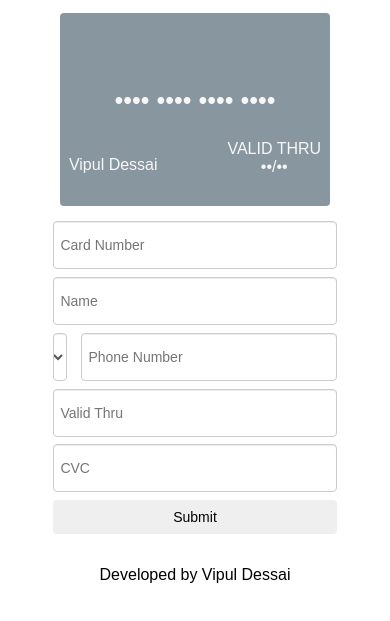
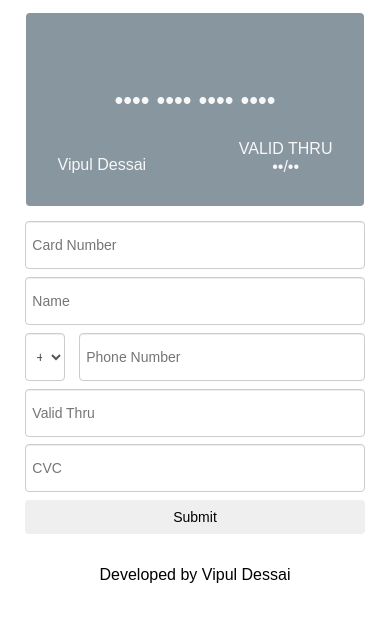
Before and after one commit to vipulDessai/anti-enigma-form, a website: page index.html in a window 390 px wide. Shown: the part 101-722 px from the top of the page. Drawn offline with nearby package versions, Linux system fonts and the light colour scheme; files that its build step writes are made by us from their sources.

Commit message:
added responsive css n note

```diff
--- a/index.html
+++ b/index.html
@@ -4,7 +4,7 @@
 <head>
     <meta charset="UTF-8">
     <meta name="viewport" content="width=device-width, initial-scale=1.0">
-    <title>Wise Form</title>
+    <title>Anti Enigma Form</title>
     <link rel="stylesheet" href="./build/style.css">
 </head>
 
@@ -57,25 +57,27 @@
         </div>
         <form>
             <div class="m-5 flex">
-                <input type="text" placeholder="Card Number" class="form-control" id="card-number"
+                <input type="text" name="card-number" placeholder="Card Number" class="form-control" id="card-number"
                     aria-describedby="card-number" maxlength="19">
             </div>
             <div class="m-5 flex">
-                <input type="text" placeholder="Name" class="form-control" id="card-user-name"
+                <input type="text" name="card-user-name" placeholder="Name" class="form-control" id="card-user-name"
                     aria-describedby="card-user-name" maxlength="50">
             </div>
             <div class="m-5 flex">
-                <select name="country-code" id="country-code" class="form-control select flex-s m-r-10">
-                    <option>+91</option>
-                    <option>001</option>
+                <select name="country-code" id="country-code" class="form-control select flex-s m-r-10"
+                    aria-describedby="country-code">
+                    <option value="10" data-maxlength="10">+91</option>
+                    <option value="11" data-maxlength="11">001</option>
                 </select>
-                <input type="text" placeholder="Phone Number" class="form-control" id="phone-number"
-                    aria-describedby="expiry-date" maxlength="10">
+                <input type="text" name="phone-number" placeholder="Phone Number" class="form-control" id="phone-number"
+                    aria-describedby="phone-number" maxlength="10">
             </div>
             <div class="m-5 flex flex-wrap">
-                <input type="text" placeholder="Valid Thru" class="form-control m-r-10 expiry-date" id="expiry-date"
+                <input type="text" name="expiry-date" placeholder="Valid Thru" class="form-control m-r-10 expiry-date" id="expiry-date"
                     aria-describedby="expiry-date" maxlength="5">
-                <input type="password" placeholder="CVC" class="form-control flex-s" id="cvc" aria-describedby="cvc" maxlength="3">
+                <input type="password" name="cvc" placeholder="CVC" class="form-control flex-s" id="cvc"
+                    aria-describedby="cvc" maxlength="3">
             </div>
             <div class="m-5 flex">
                 <input type="submit" class="btn w-100" value="Submit">
--- a/styles/style.scss
+++ b/styles/style.scss
@@ -1,25 +1,13 @@
 $screen-sm-max: 540px;
-$screen-md-max: 800px;
-$screen-lg-max: 1100px;
-$screen-xl-max: 1500px;
+$screen-lg-min: 540px;
 
 @mixin sm {
     @media only screen and (max-width: $screen-sm-max) {
         @content;
     }
 }
-@mixin md {
-    @media only screen and (max-width: $screen-md-max) {
-        @content;
-    }
-}
 @mixin lg {
-    @media only screen and (max-width: $screen-lg-max) {
-        @content;
-    }
-}
-@mixin xl {
-    @media only screen and (max-width: $screen-xl-max) {
+    @media only screen and (min-width: $screen-lg-min) {
         @content;
     }
 }
@@ -101,16 +89,6 @@ ul {
     border-color: #adadad;
     text-decoration: none;
 }
-.container {
-    margin: 0 auto;
-    width: 50%;
-    @include sm {
-        width: 95%;
-    }
-    @include md {
-        width: 80%;
-    }
-}
 .m-5 {
     margin: 0.5em;
 }
@@ -131,17 +109,13 @@ ul {
         }
     }
 }
-.expiry-date {
-    @include sm {
-        margin-right: 0;
-        margin-bottom: 0.5em;
-    }
-}
+
+.container {
+    margin: 0 auto;
     .credit-card {
         position: relative;
         margin: 0 auto;
         height: 200px;
-    width: 40%;
         &:hover .credit-card-front {
             transform: rotateY(-180deg)
         }
@@ -185,16 +159,37 @@ ul {
                 background-color: #adadad;
             }
         }
-    @include xl {
+        @include lg {
             width: 70%;
         }
-    @include lg {
+        @include sm {
+            width: 95%;
+        }
+    }
+    form {
+        input[name="phone-number"] {
             width: 80%;
         }
+        input[name="expiry-date"] {
+            width: 70%;
             @include sm {
-        width: 90%;
+                width: 100%;
+            }
+        }
+        .expiry-date {
+            @include sm {
+                margin-right: 0;
+                margin-bottom: 0.5em;
+            }
         }
     }
     .developer {
         margin-top: 2em;
     }
+    @include lg {
+        width: 500px;
+    }
+    @include sm {
+        width: 95%;
+    }
+}
```
Also changed, not shown: notes/generic notes.md (added, +2 -0 lines). Lines whose indentation alone changed are shown as unchanged.
